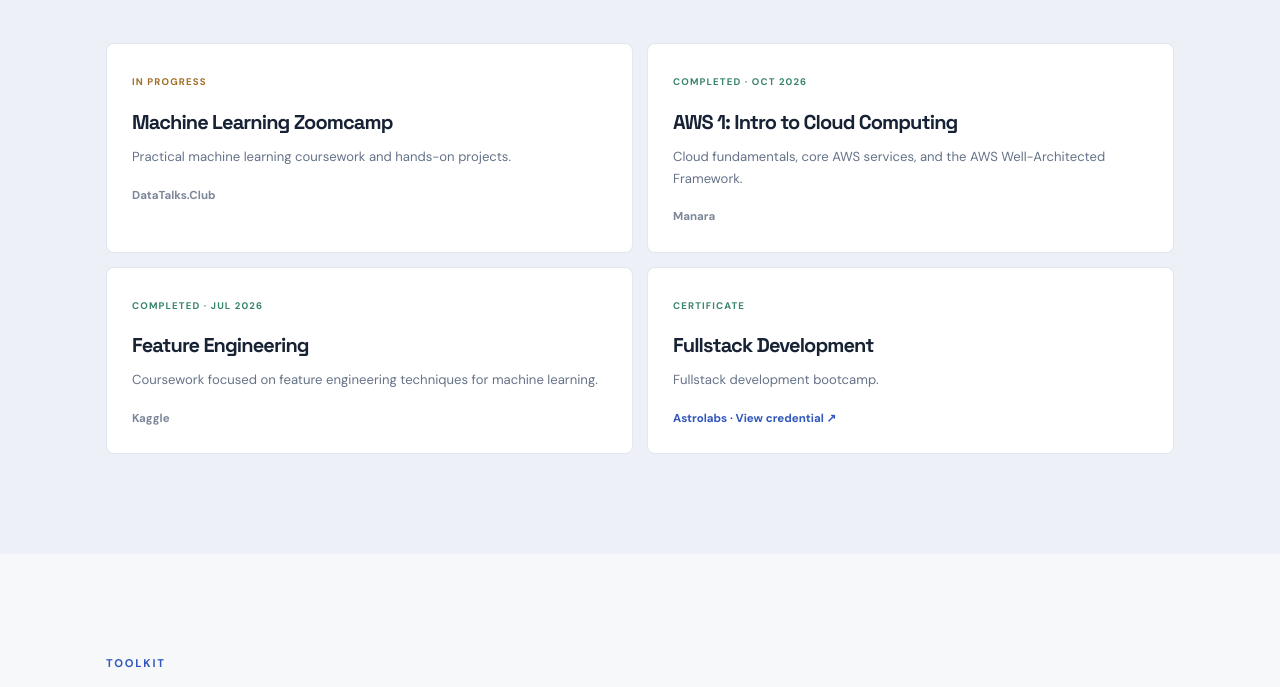
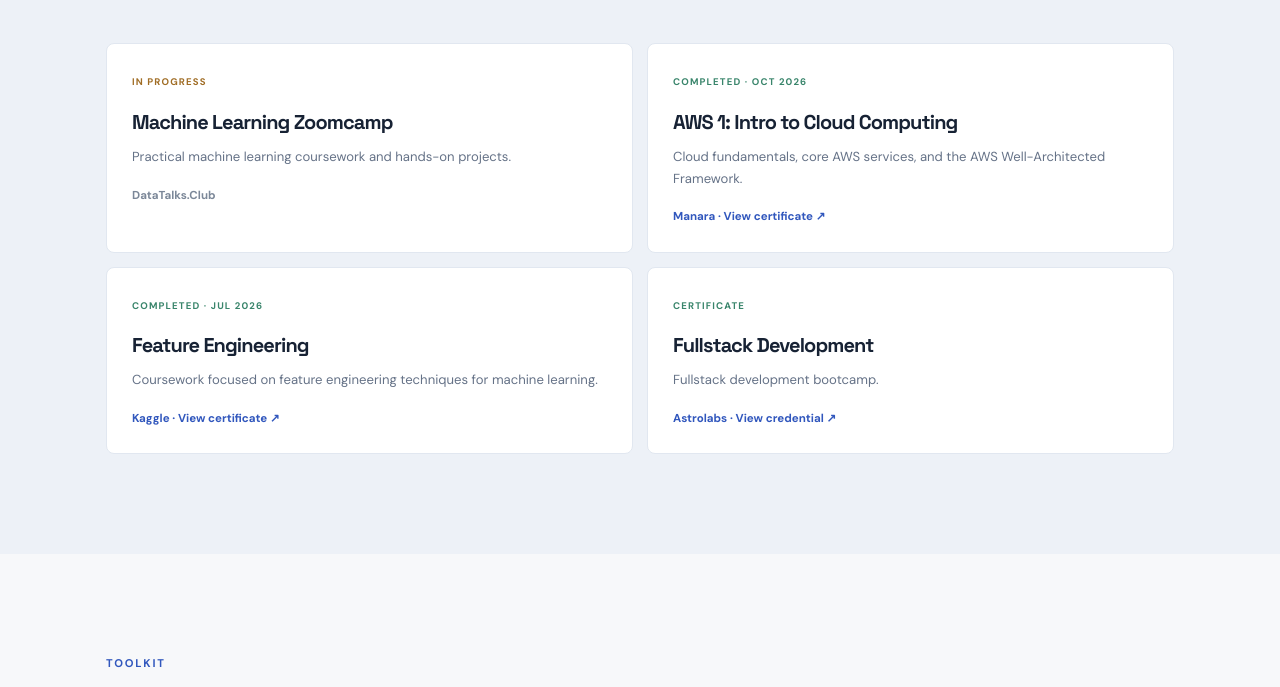
Before and after one commit to ahmedelsherif-osama/ahmedelsherif-osama.github.io, a plain HTML site: page index.html in a window 1280 px wide. Shown: the part 3869-4556 px from the top of the page. Drawn offline with Linux system fonts and the light colour scheme.

Commit message:
Update index.html
Added images for certificates without links

```diff
--- a/index.html
+++ b/index.html
@@ -154,8 +154,27 @@
       </div>
       <div class="learning-grid">
         <div class="learning-card current"><span class="learning-status">IN PROGRESS</span><h3>Machine Learning Zoomcamp</h3><p>Practical machine learning coursework and hands-on projects.</p><span class="learning-source">DataTalks.Club</span></div>
-        <div class="learning-card"><span class="learning-status completed">COMPLETED · OCT 2026</span><h3>AWS 1: Intro to Cloud Computing</h3><p>Cloud fundamentals, core AWS services, and the AWS Well-Architected Framework.</p><span class="learning-source">Manara</span></div>
-        <div class="learning-card"><span class="learning-status completed">COMPLETED · JUL 2026</span><h3>Feature Engineering</h3><p>Coursework focused on feature engineering techniques for machine learning.</p><span class="learning-source">Kaggle</span></div>
+        <div class="learning-card">
+            <span class="learning-status completed">COMPLETED · OCT 2026</span>
+            <h3>AWS 1: Intro to Cloud Computing</h3>
+            <p>Cloud fundamentals, core AWS services, and the AWS Well-Architected Framework.</p>
+            <span class="learning-source">
+                <a href="certificates/manara-aws.png" target="_blank" rel="noreferrer">
+                    Manara · View certificate ↗
+                </a>
+            </span>
+        </div>
+
+        <div class="learning-card">
+            <span class="learning-status completed">COMPLETED · JUL 2026</span>
+            <h3>Feature Engineering</h3>
+            <p>Coursework focused on feature engineering techniques for machine learning.</p>
+            <span class="learning-source">
+                <a href="certificates/kaggle-ml.png" target="_blank" rel="noreferrer">
+                    Kaggle · View certificate ↗
+                </a>
+            </span>
+        </div>
         <div class="learning-card"><span class="learning-status completed">CERTIFICATE</span><h3>Fullstack Development</h3><p>Fullstack development bootcamp.</p><span class="learning-source"><a href="https://www.credential.net/5f2c9248-753c-4c84-92e7-dde23847c80f#acc.IY1bChxv" target="_blank" rel="noreferrer">Astrolabs · View credential ↗</a></span></div>
       </div>
     </section>
```
